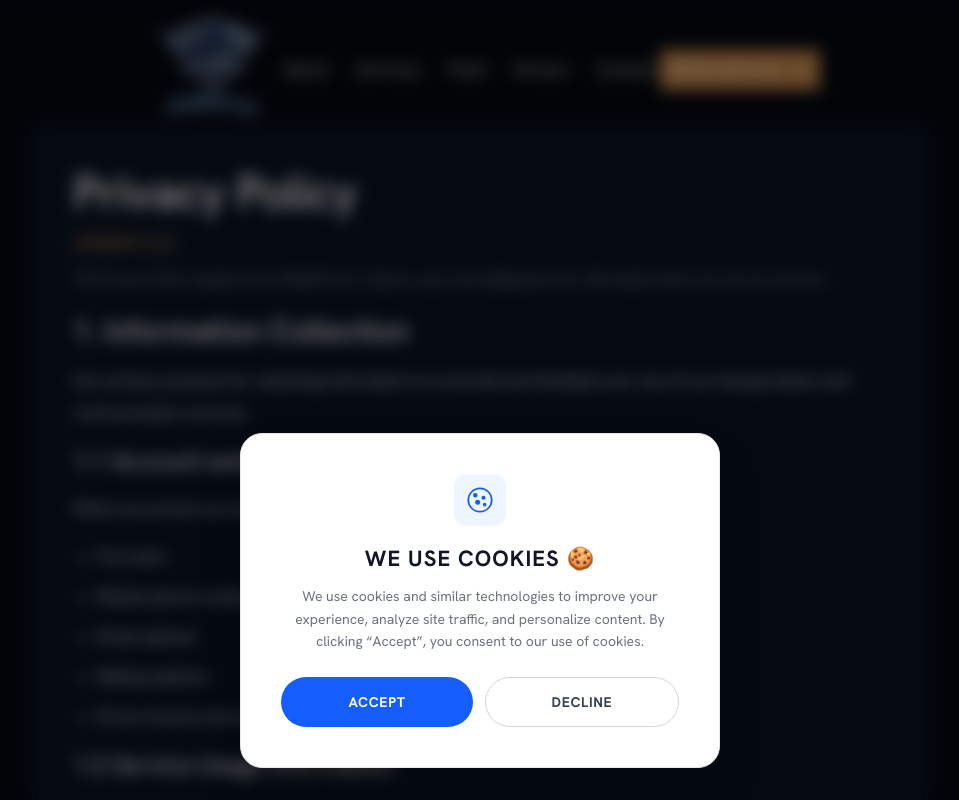
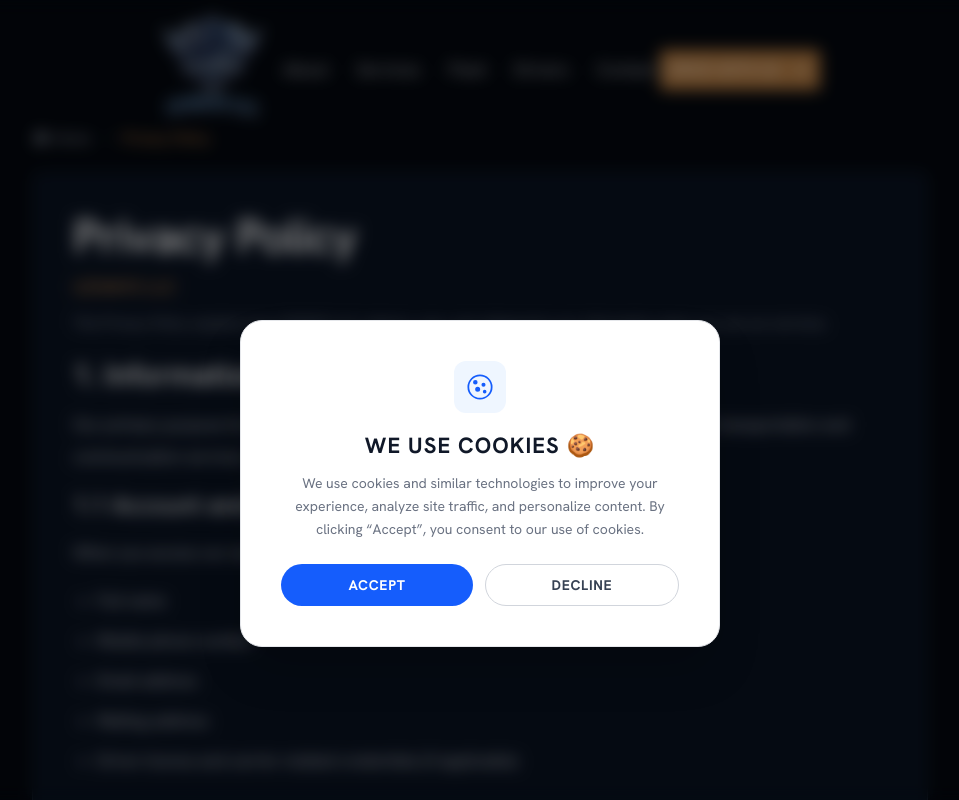
Before and after one commit to drenixbusiness/uzways, a Next.js app: page /privacy-policy in a window 1280 px wide. Shown: the top 800 px of the page, without its empty margins (160-1119 px from the left). Built offline with nearby package versions, Linux system fonts and the light colour scheme; a web font is replaced by a local one.

Commit message:
breadcrumb and privacy policy fix

```diff
--- a/src/app/privacy-policy/page.tsx
+++ b/src/app/privacy-policy/page.tsx
@@ -1,11 +1,22 @@
+"use client"
+
 import React from 'react'
+import ButtonDefault from '../../components/Button/ButtonDefault'
+import Breadcrumbs from '../../components/Breadcrumbs/Breadcrumbs'
 
 const PrivacyPolicy = () => {
     return (
         <main className="bg-near-black text-foreground min-h-screen pt-28 sm:pt-32 pb-16 px-4 sm:px-8 lg:px-12">
+            <div className="max-w-4xl mx-auto">
+                <Breadcrumbs
+                    items={[
+                        { label: 'Privacy Policy', href: '/privacy-policy' }
+                    ]}
+                />
+            </div>
             <article className="max-w-4xl mx-auto bg-primary border border-gray-800 rounded-lg shadow-sm p-6 sm:p-8 lg:p-10 space-y-6">
                 <header className="space-y-3">
-                    <h1 className="text-4xl sm:text-5xl font-semibold tracking-tight">
+                    <h1 className="text-4xl sm:text-5xl font-semibold tracking-tight text-white">
                         Privacy Policy
                     </h1>
                     <p className="text-base sm:text-lg font-medium text-orange">
@@ -17,12 +28,12 @@ const PrivacyPolicy = () => {
                 </header>
 
                 <section className="space-y-4">
-                    <h2 className="text-3xl font-semibold">1. Information Collection</h2>
+                    <h2 className="text-3xl font-semibold text-white">1. Information Collection</h2>
                     <p className="text-gray-300 leading-8">
                         Our primary purpose for collecting information is to provide and facilitate your use of our transportation and communication services.
                     </p>
 
-                    <h3 className="text-2xl font-medium">1.1 Account and Profile Information</h3>
+                    <h3 className="text-2xl font-medium text-white">1.1 Account and Profile Information</h3>
                     <p className="text-gray-300 leading-8">When you access our services, you may provide:</p>
                     <ul className="list-disc pl-6 space-y-2 text-gray-300 leading-8">
                         <li>Full name</li>
@@ -32,7 +43,7 @@ const PrivacyPolicy = () => {
                         <li>Driver license and carrier-related credentials (if applicable)</li>
                     </ul>
 
-                    <h3 className="text-2xl font-medium">1.2 Service Usage Information</h3>
+                    <h3 className="text-2xl font-medium text-white">1.2 Service Usage Information</h3>
                     <p className="text-gray-300 leading-8">We may automatically collect:</p>
                     <ul className="list-disc pl-6 space-y-2 text-gray-300 leading-8">
                         <li>Pages visited and session duration</li>
@@ -41,19 +52,19 @@ const PrivacyPolicy = () => {
                         <li>Device and browser diagnostics</li>
                     </ul>
 
-                    <h3 className="text-2xl font-medium">1.3 Device Information</h3>
+                    <h3 className="text-2xl font-medium text-white">1.3 Device Information</h3>
                     <ul className="list-disc pl-6 space-y-2 text-gray-300 leading-8">
                         <li>IP address</li>
                         <li>Browser type and version</li>
                         <li>Operating system and device identifiers</li>
                     </ul>
 
-                    <h3 className="text-2xl font-medium">1.4 Contact Information (SMS and Phone Numbers)</h3>
+                    <h3 className="text-2xl font-medium text-white">1.4 Contact Information (SMS and Phone Numbers)</h3>
                     <p className="text-gray-300 leading-8">
                         Phone numbers collected for SMS purposes are used only to deliver service-related messages such as updates, alerts, and notices.
                     </p>
                     <p className="text-gray-200 leading-8 font-medium">
-                        SMS consent and phone numbers will not be shared with third parties or affiliates for marketing purposes.
+                        SMS consent is not shared with third parties or affiliates for marketing purposes.
                     </p>
                     <p className="text-gray-300 leading-8">
                         Users may opt out of SMS communication at any time by replying STOP to any message or by contacting us.
@@ -61,8 +72,8 @@ const PrivacyPolicy = () => {
                 </section>
 
                 <section className="space-y-4">
-                    <h2 className="text-3xl font-semibold">2. Information Use and Sharing</h2>
-                    <h3 className="text-2xl font-medium">2.1 How We Use Information</h3>
+                    <h2 className="text-3xl font-semibold text-white">2. Information Use and Sharing</h2>
+                    <h3 className="text-2xl font-medium text-white">2.1 How We Use Information</h3>
                     <ul className="list-disc pl-6 space-y-2 text-gray-300 leading-8">
                         <li>Provide and maintain our services</li>
                         <li>Communicate service updates and responses</li>
@@ -70,54 +81,86 @@ const PrivacyPolicy = () => {
                         <li>Comply with legal and regulatory requirements</li>
                     </ul>
 
-                    <h3 className="text-2xl font-medium">2.2 Service Providers</h3>
+                    <h3 className="text-2xl font-medium text-white">2.2 Service Providers</h3>
                     <p className="text-gray-300 leading-8">
                         We may share information with trusted service providers that help us operate our website and services, subject to confidentiality and security obligations.
                     </p>
 
-                    <h3 className="text-2xl font-medium">2.3 Legal Compliance</h3>
+                    <h3 className="text-2xl font-medium text-white">2.3 Legal Compliance</h3>
                     <p className="text-gray-300 leading-8">
                         We may disclose information when required by law, subpoena, or legal process, or when necessary to protect rights, safety, and prevent unlawful activity.
                     </p>
                 </section>
 
                 <section className="space-y-4">
-                    <h2 className="text-3xl font-semibold">3. Cookies and Tracking Technologies</h2>
+                    <h2 className="text-3xl font-semibold text-white">3. Cookies and Tracking Technologies</h2>
                     <p className="text-gray-300 leading-8">
-                        We use cookies and similar technologies to understand usage patterns, maintain functionality, and improve user experience. You can manage cookies through your browser settings.
+                        We use cookies and similar technologies to understand usage patterns, maintain
+                        functionality, and improve user experience. You can manage cookies through your
+                        browser settings.
+                        <br /><br />
+                        Types of cookies we use:
+                        <br />
+                        - Essential cookies: Required for the website to function properly.
+                        <br />
+                        - Analytics cookies: Help us understand how visitors interact with our site.
+                        <br />
+                        - Functional cookies: Remember your preferences and settings.
+                        <br /><br />
+                        You may disable cookies through your browser settings, though some features of
+                        our services may not function properly as a result.
                     </p>
                 </section>
 
                 <section className="space-y-4">
-                    <h2 className="text-3xl font-semibold">4. Your Rights and Choices</h2>
-                    <h3 className="text-2xl font-medium">4.1 Access and Correction</h3>
+                    <h2 className="text-3xl font-semibold text-white">4. Your Rights and Choices</h2>
+                    <h3 className="text-2xl font-medium text-white">4.1 Access and Correction</h3>
                     <p className="text-gray-300 leading-8">
                         You may request access to your personal information and ask us to correct inaccurate or outdated information.
                     </p>
-                    <h3 className="text-2xl font-medium">4.2 Deletion and Objection</h3>
+                    <h3 className="text-2xl font-medium text-white">4.2 Deletion and Objection</h3>
                     <p className="text-gray-300 leading-8">
                         You may request deletion of your personal information where applicable and object to specific processing activities.
                     </p>
                 </section>
 
                 <section className="space-y-4">
-                    <h2 className="text-3xl font-semibold">5. Policy Updates</h2>
+                    <h2 className="text-3xl font-semibold text-white">5. Policy Updates</h2>
                     <p className="text-gray-300 leading-8">
                         We may update this Privacy Policy from time to time. Updates will be posted on this page and become effective when published.
                     </p>
                 </section>
 
                 <section className="space-y-4">
-                    <h2 className="text-3xl font-semibold">6. Contact Information</h2>
+                    <h2 className="text-3xl font-semibold text-white">6. SMS Terms & Conditions</h2>
+                    <p className="text-gray-300 leading-8">
+                        By opting into SMS from a web form or other medium, you are agreeing to receive
+                        SMS messages from UZWAYS LLC. This includes SMS messages for service updates,
+                        alerts, and account notifications.
+                        <br /><br />
+                        - Messaging frequency may vary.
+                        <br />
+                        - Message and data rates may apply.
+                        <br />
+                        - To opt out at any time, text STOP.
+                        <br />
+                        - For assistance, text HELP or visit https://www.uzwaysllc.info.
+                        <br />
+                        - Privacy Policy: safety@uzwaysllc.info
+                    </p>
+                </section>
+
+                <section className="space-y-4">
+                    <h2 className="text-3xl font-semibold text-white">7. Contact Information</h2>
                     <p className="text-gray-400 leading-8">
                         If you have any privacy-related questions, contact us at:
                     </p>
                     <ul className="space-y-2 text-gray-300 leading-8">
-                        <li><strong>Company:</strong> UZWAYS LLC</li>
-                        <li><strong>Email:</strong> safety@uzwaysllc.info</li>
-                        <li><strong>Phone:</strong> +1 (615) 578-1333</li>
-                        <li><strong>Address:</strong> 250 Clifton Ave, Mount Juliet, TN</li>
-                        <li><strong>Website:</strong> https://uzwaysllc.info/</li>
+                        <li><strong className="text-white">Company:</strong> UZWAYS LLC</li>
+                        <li><strong className="text-white">Email:</strong> safety@uzwaysllc.info</li>
+                        <li><strong className="text-white">Phone:</strong> +1 (615) 578-1333</li>
+                        <li><strong className="text-white">Address:</strong> 250 Clifton Ave, Mount Juliet, TN</li>
+                        <li><strong className="text-white">Website:</strong> https://uzwaysllc.info/</li>
                     </ul>
                 </section>
             </article>
--- /dev/null
+++ b/src/components/Breadcrumbs/Breadcrumbs.tsx
@@ -0,0 +1,52 @@
+'use client'
+
+import React from 'react'
+import Link from 'next/link'
+import ChevronRightIcon from '@mui/icons-material/ChevronRight'
+import HomeIcon from '@mui/icons-material/Home'
+
+interface BreadcrumbItem {
+    label: string
+    href: string
+}
+
+interface BreadcrumbsProps {
+    items: BreadcrumbItem[]
+}
+
+const Breadcrumbs = ({ items }: BreadcrumbsProps) => {
+    return (
+        <nav aria-label="Breadcrumb" className="flex mb-6 overflow-x-auto no-scrollbar cursor-pointer">
+            <ol className="flex items-center space-x-1 sm:space-x-2 text-xs sm:text-sm font-medium whitespace-nowrap">
+                <li>
+                    <Link
+                        href="/"
+                        className="flex items-center text-gray-400 hover:text-orange transition-colors duration-200"
+                    >
+                        <HomeIcon sx={{ fontSize: 18 }} className="mr-1" />
+                        <span className="hidden sm:inline">Home</span>
+                    </Link>
+                </li>
+                {items.map((item, index) => (
+                    <li key={item.href} className="flex items-center">
+                        <ChevronRightIcon sx={{ fontSize: 16 }} className="text-gray-600 mx-0.5 sm:mx-1" />
+                        {index === items.length - 1 ? (
+                            <span className="text-orange font-semibold" aria-current="page">
+                                {item.label}
+                            </span>
+                        ) : (
+                            <Link
+                                href={item.href}
+                                className="text-gray-400 hover:text-orange transition-colors duration-200"
+                            >
+                                {item.label}
+                            </Link>
+                        )}
+                    </li>
+                ))}
+            </ol>
+        </nav>
+    )
+}
+
+export default Breadcrumbs
--- a/src/components/CookieConsent/CookieConsent.tsx
+++ b/src/components/CookieConsent/CookieConsent.tsx
@@ -29,7 +29,7 @@ export default function CookieConsent() {
         <>
             <div className="fixed inset-0 z-[9998] bg-black/45 backdrop-blur-sm" aria-hidden />
             <div
-                className="fixed z-[9999] bottom-8 left-1/2 -translate-x-1/2 w-[min(480px,calc(100%-32px))] bg-white rounded-[22px] p-8 sm:p-10 shadow-2xl border border-gray-200 text-center"
+                className="fixed z-[9999] top-80 left-1/2 -translate-x-1/2 w-[min(480px,calc(100%-32px))] bg-white rounded-[22px] p-8 sm:p-10 shadow-2xl border border-gray-200 text-center"
                 role="dialog"
                 aria-label="Cookie consent"
             >
@@ -52,13 +52,13 @@ export default function CookieConsent() {
                 </p>
                 <div className="flex flex-col sm:flex-row gap-3">
                     <button
-                        className="flex-1 py-3.5 px-5 bg-blue-600 hover:bg-blue-700 text-white rounded-full font-bold text-sm uppercase tracking-wider transition-all duration-300 hover:-translate-y-0.5 hover:shadow-lg"
+                        className="flex-1 py-2.5 px-2 cursor-pointer bg-blue-600 hover:bg-blue-700 text-white rounded-full font-bold text-sm uppercase tracking-wider transition-all duration-300 hover:-translate-y-0.5 hover:shadow-lg"
                         onClick={handleAccept}
                     >
                         Accept
                     </button>
                     <button
-                        className="flex-1 py-3.5 px-5 bg-transparent text-gray-700 border border-gray-300 rounded-full font-bold text-sm uppercase tracking-wider transition-all duration-300 hover:bg-gray-50 hover:border-gray-400 hover:-translate-y-0.5"
+                        className="flex-1 py-2.5 px-2 cursor-pointer bg-transparent text-gray-700 border border-gray-300 rounded-full font-bold text-sm uppercase tracking-wider transition-all duration-300 hover:bg-gray-50 hover:border-gray-400 hover:-translate-y-0.5"
                         onClick={handleDecline}
                     >
                         Decline
--- a/src/components/Footer/Footer.tsx
+++ b/src/components/Footer/Footer.tsx
@@ -36,6 +36,11 @@ const Footer = () => {
           </p>
           <p className="mt-5 sm:mt-6 text-gray-500 text-sm leading-7 max-w-xs">
             Unity Zone, multiple ways. A Tennessee motor carrier hauling dry van freight across the United States — built on the road, not in an office.
+          </p>
+          <p className="mt-5 sm:mt-6 text-gray-500 text-sm leading-7 max-w-xs">
+            This site uses cookies to improve your experience. See our <Link href="/privacy-policy" className="text-orange hover:text-foreground transition-colors">
+              Privacy Policy
+            </Link> for details.
           </p>
         </div>
 
```
